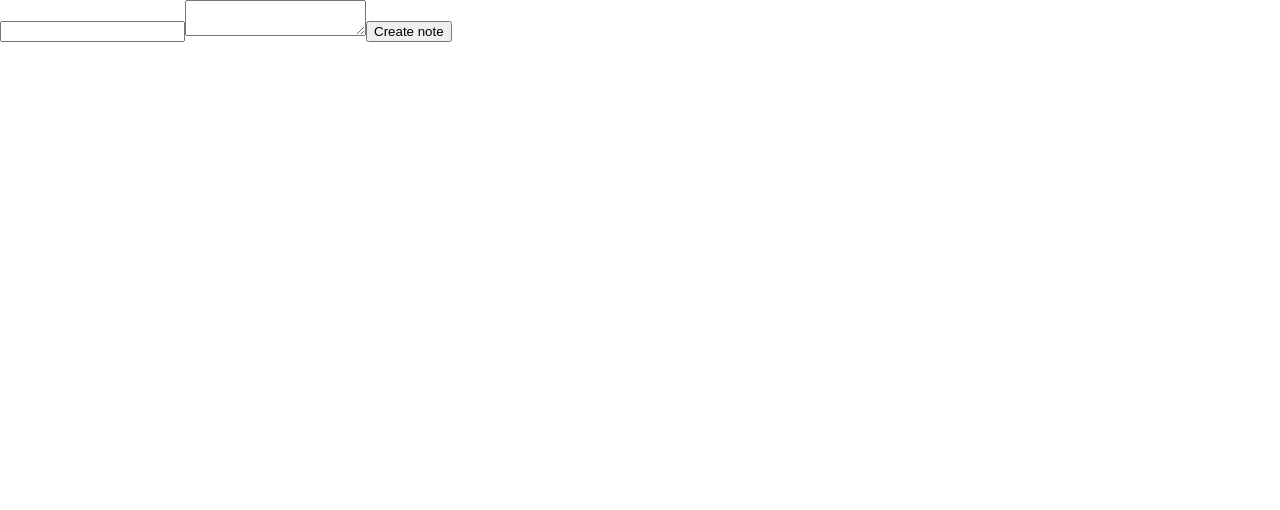
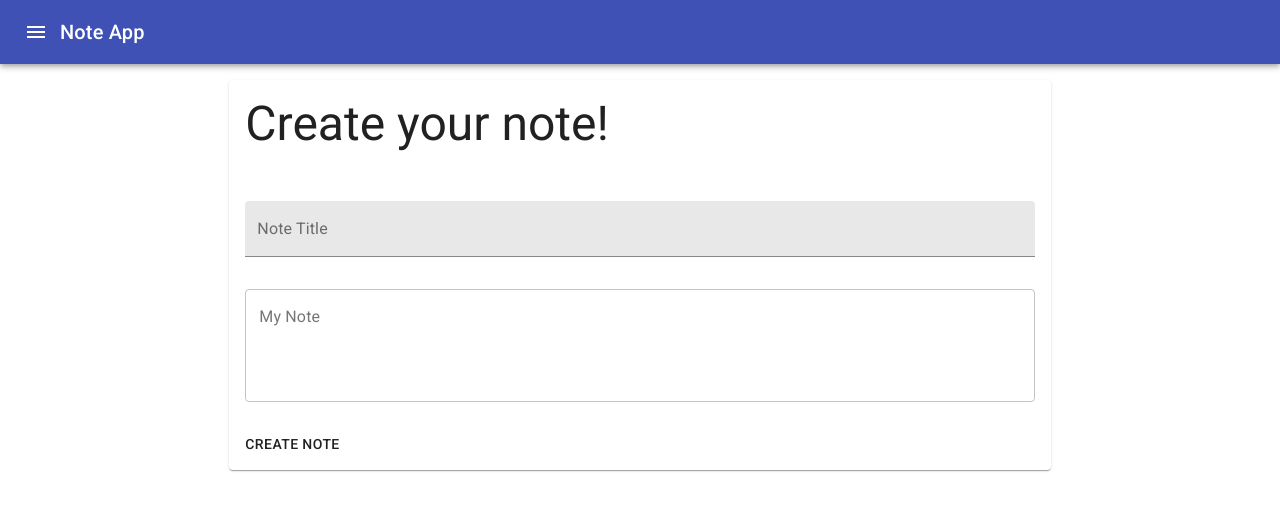
Before and after one commit to jonatankruszewskiITC/noteapplive, a React (Create React App) app: page / in a window 1280 px wide. Shown: the top 510 px of the page. Built offline with nearby package versions, Linux system fonts and the light colour scheme.

Commit message:
Basic Styling

```diff
--- a/src/App.js
+++ b/src/App.js
@@ -1,10 +1,12 @@
-import logo from "./logo.svg";
 import "./App.css";
 import React, { Component } from "react";
 import Form from "./components/Form";
 import NoteList from "./components/NoteList";
 import { v4 as uuidv4 } from "uuid";
 import createNote from "./helpers/createNote";
+import Header from "./components/Header";
+import { Grid } from "@material-ui/core";
+
 class App extends Component {
   constructor(props) {
     super(props);
@@ -39,10 +41,19 @@ class App extends Component {
     } = this;
     return (
       <div>
-        <Form
-          createNote={(body, title) => {
-            createNote(body, title);
-          }}></Form>
+        <Grid>
+          <Header></Header>
+        </Grid>
+        <Grid container>
+          <Grid item xs={false} md={2}></Grid>
+          <Grid item xs={12} md={8}>
+            <Form
+              createNote={(body, title) => {
+                createNote(body, title);
+              }}></Form>
+          </Grid>
+          <Grid item xs={false} md={2}></Grid>
+        </Grid>
         {this.shouldRenderNotes() && <NoteList notes={notes}></NoteList>}
       </div>
     );
--- a/src/components/Form.jsx
+++ b/src/components/Form.jsx
@@ -1,5 +1,11 @@
 import React, { Component } from "react";
-
+import Card from "@material-ui/core/Card";
+import CardActions from "@material-ui/core/CardActions";
+import CardContent from "@material-ui/core/CardContent";
+import Button from "@material-ui/core/Button";
+import Typography from "@material-ui/core/Typography";
+import TextField from "@material-ui/core/TextField";
+import Box from "@material-ui/core/Box";
 class Form extends Component {
   constructor(props) {
     super(props);
@@ -30,24 +36,52 @@ class Form extends Component {
       state: { noteTitle, noteBody },
     } = this;
     return (
-      <form
-        onSubmit={(e) => {
-          onNoteCreation(e);
-        }}>
-        <input
+      <Box p={2}>
+        <Card>
+          <CardContent>
+            <Typography color="textPrimary" variant="h3" gutterBottom>
+              Create your note!{" "}
+            </Typography>
+          </CardContent>
+          <CardContent>
+            <TextField
+              id="filled-basic"
+              label="Note Title"
               value={noteTitle}
               onInput={(e) => {
                 handleChange(e);
               }}
-          name="noteTitle"></input>
-        <textarea
+              fullWidth
+              name="noteTitle"
+              variant="filled"
+            />
+          </CardContent>
+          <CardContent>
+            <TextField
+              id="outlined-multiline-static"
+              label="My Note"
+              multiline
+              fullWidth
+              rows={4}
+              variant="outlined"
               value={noteBody}
               onInput={(e) => {
                 handleChange(e);
               }}
-          name="noteBody"></textarea>
-        <input type="submit" value="Create note"></input>
-      </form>
+              name="noteBody"
+            />
+          </CardContent>
+
+          <CardActions>
+            <Button
+              onClick={(e) => {
+                onNoteCreation(e);
+              }}>
+              Create Note
+            </Button>
+          </CardActions>
+        </Card>
+      </Box>
     );
   }
 }
--- a/src/components/Header.jsx
+++ b/src/components/Header.jsx
@@ -0,0 +1,20 @@
+import React from "react";
+import { AppBar, Toolbar, Typography, IconButton } from "@material-ui/core";
+import MenuIcon from "@material-ui/icons/Menu";
+
+const Header = () => {
+  return (
+    <div>
+      <AppBar position="static">
+        <Toolbar>
+          <IconButton edge="start" color="inherit" aria-label="menu">
+            <MenuIcon />
+          </IconButton>
+          <Typography variant="h6">Note App</Typography>
+        </Toolbar>
+      </AppBar>
+    </div>
+  );
+};
+
+export default Header;
--- a/src/components/Note.jsx
+++ b/src/components/Note.jsx
@@ -1,17 +1,28 @@
-import React, { useEffect } from "react";
-import convertDate from "../helpers/convertDate";
+import React from "react";
+import { Grid, Card, CardContent, Typography } from "@material-ui/core";
 
 const Note = (props) => {
-  const { title, body } = props.note;
+  const {
+    note: { title: noteTitle, body },
+    formatedDate,
+  } = props;
 
   return (
-    <div>
-      <div>
-        <p>{title}</p>
-        <p>{body}</p>
-        <p>{props.formatedDate}</p>
-      </div>
-    </div>
+    <Grid item xs={12} sm={6} md={4} lg={2} xl={1}>
+      <Card>
+        <CardContent>
+          <Typography variant="body2" color="textPrimary" component="h5">
+            {noteTitle}
+          </Typography>
+          <Typography variant="body2" color="textPrimary" component="h4">
+            {body}
+          </Typography>
+          <Typography variant="body2" color="textSecondary" component="h5">
+            {formatedDate}
+          </Typography>
+        </CardContent>
+      </Card>
+    </Grid>
   );
 };
 
--- a/src/components/NoteList.jsx
+++ b/src/components/NoteList.jsx
@@ -1,6 +1,7 @@
 import React from "react";
 import Note from "./Note";
 import convertDate from "../helpers/convertDate";
+import { Grid, Box } from "@material-ui/core";
 
 const NoteList = (props) => {
   const { notes } = props;
@@ -9,7 +10,8 @@ const NoteList = (props) => {
   // keyArray.map((key) => <Note note=notes[key] key={key}
 
   return (
-    <>
+    <Box m={2}>
+      <Grid container spacing={6}>
         {Object.keys(notes).map((keyName) => {
           return (
             <Note
@@ -18,7 +20,8 @@ const NoteList = (props) => {
               formatedDate={convertDate(notes[keyName].date)}></Note>
           );
         })}
-    </>
+      </Grid>
+    </Box>
   );
 };
 
```
Also changed, not shown: 1 other file (tests, documents, lock files or other folders). Lines whose indentation alone changed are shown as unchanged.
